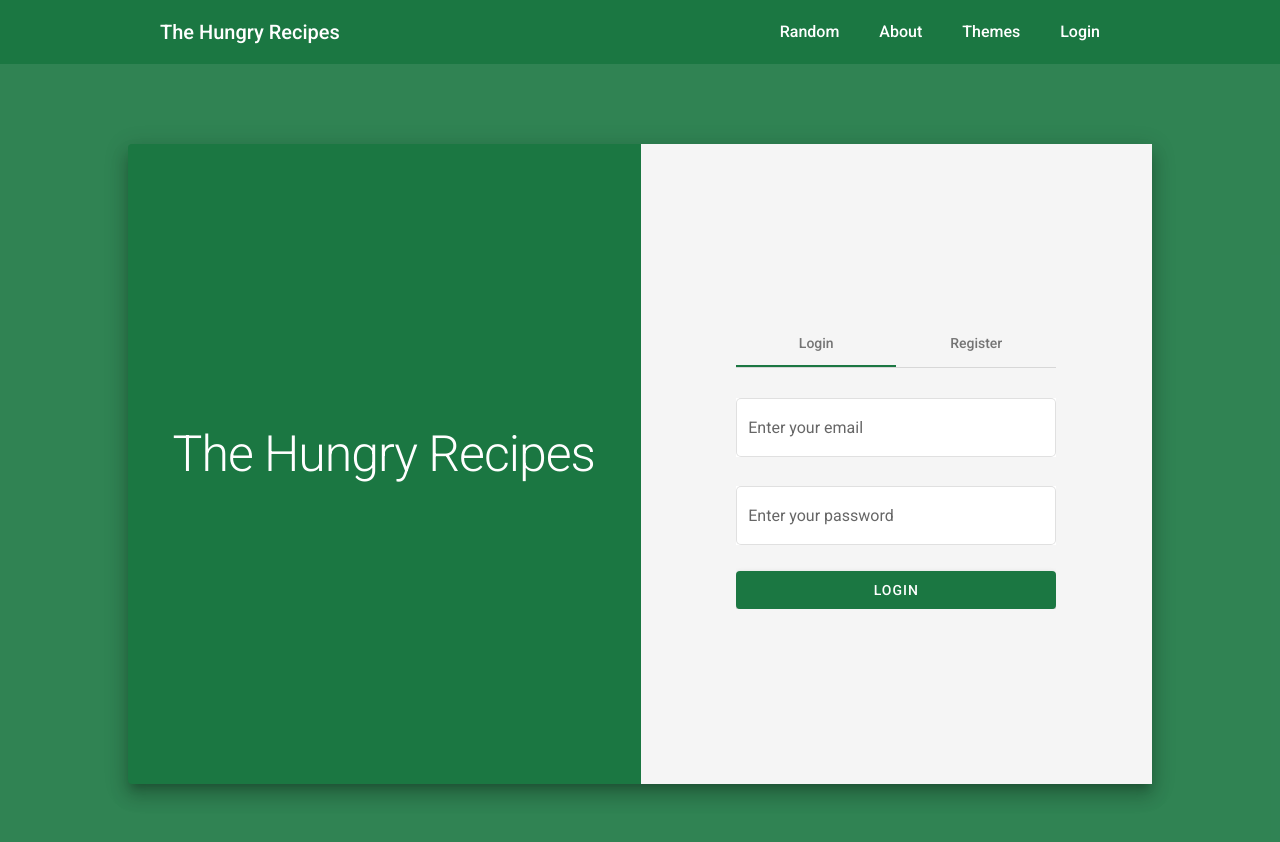
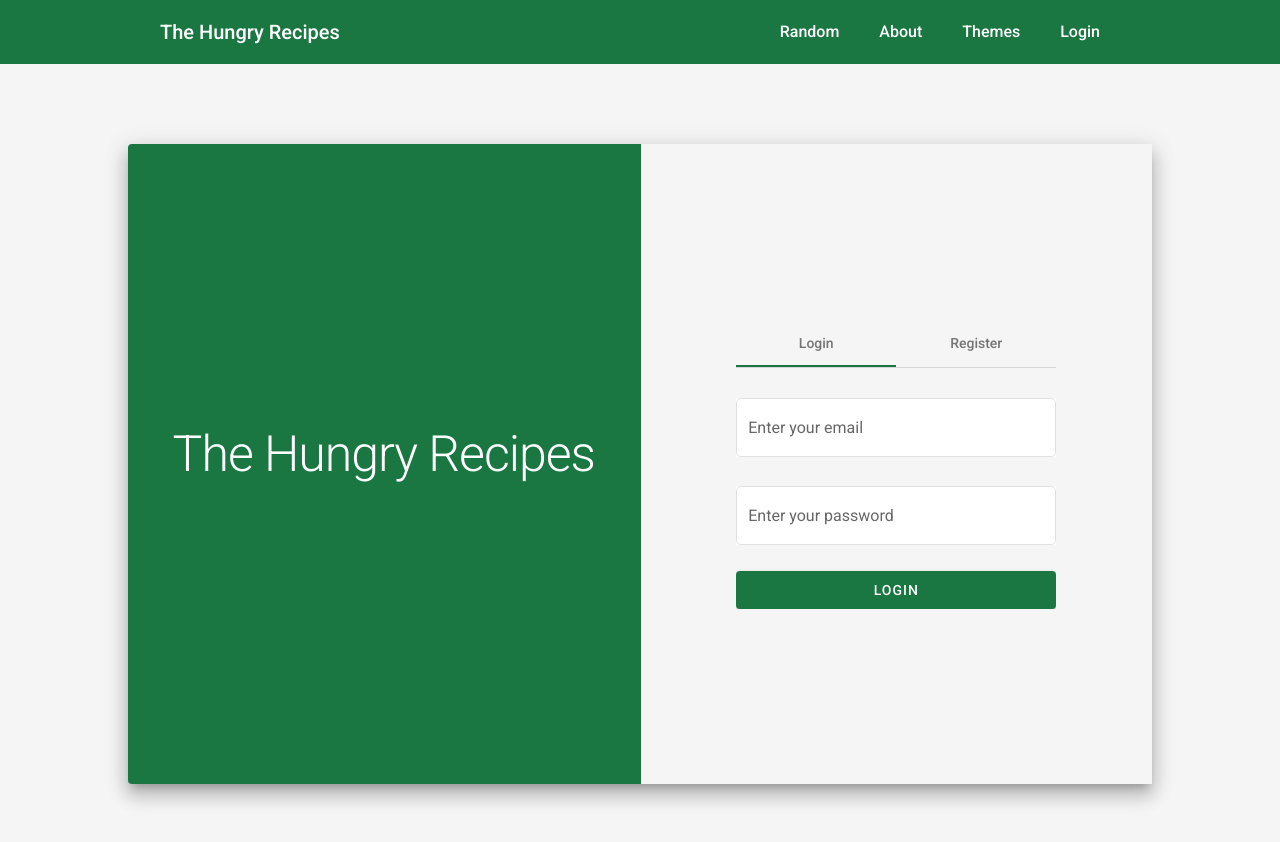
Before and after one commit to NitinNair89/TheHungryRecipesApp, an Angular app in the folder frontend/: page /login in a window 1280 px wide. Shown: the top 842 px of the page. Built offline with nearby package versions, Linux system fonts and the light colour scheme.

Commit message:
Theming works on Login Page now

```diff
--- a/frontend/src/app/components/login/login.component.scss
+++ b/frontend/src/app/components/login/login.component.scss
@@ -1,5 +1,5 @@
 .background {
-    background-color: rgba(27,119,66,0.9);
+    background-color: whitesmoke;
     display: flex;
     justify-content: center;
     align-items: center;
@@ -7,7 +7,7 @@
 }
 
 .cardStyle {
-    background-color: #1b7742;
+    background-color: var(--color);
     height: 80%;
     width: 80%;
     padding: 0 !important;
@@ -40,11 +40,11 @@
 }
 
 :host ::ng-deep .mat-raised-button {
-    background-color: #1b7742;
+    background-color: var(--color);
     width: 100%;
     color: white;
 }
 
 :host ::ng-deep .mat-tab-group.mat-primary .mat-ink-bar, .mat-tab-nav-bar.mat-primary .mat-ink-bar {
-    background-color: #1b7742;
+    background-color: var(--color);
 }
```
